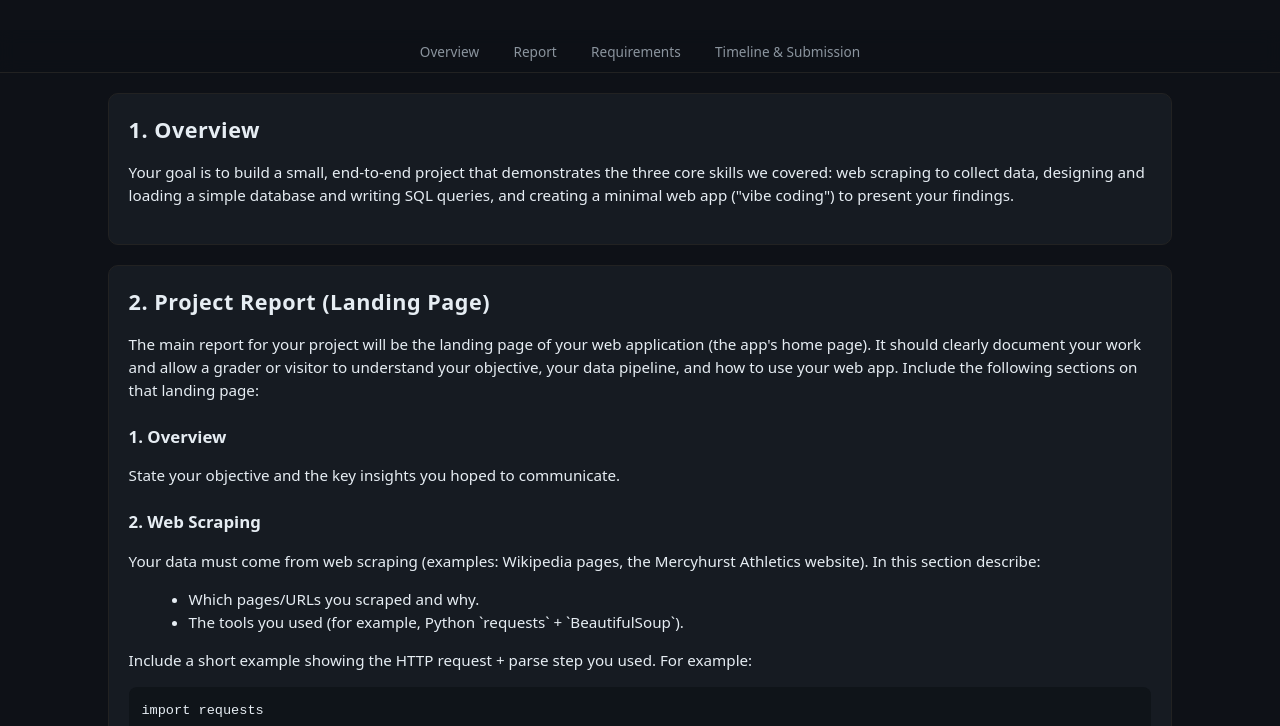
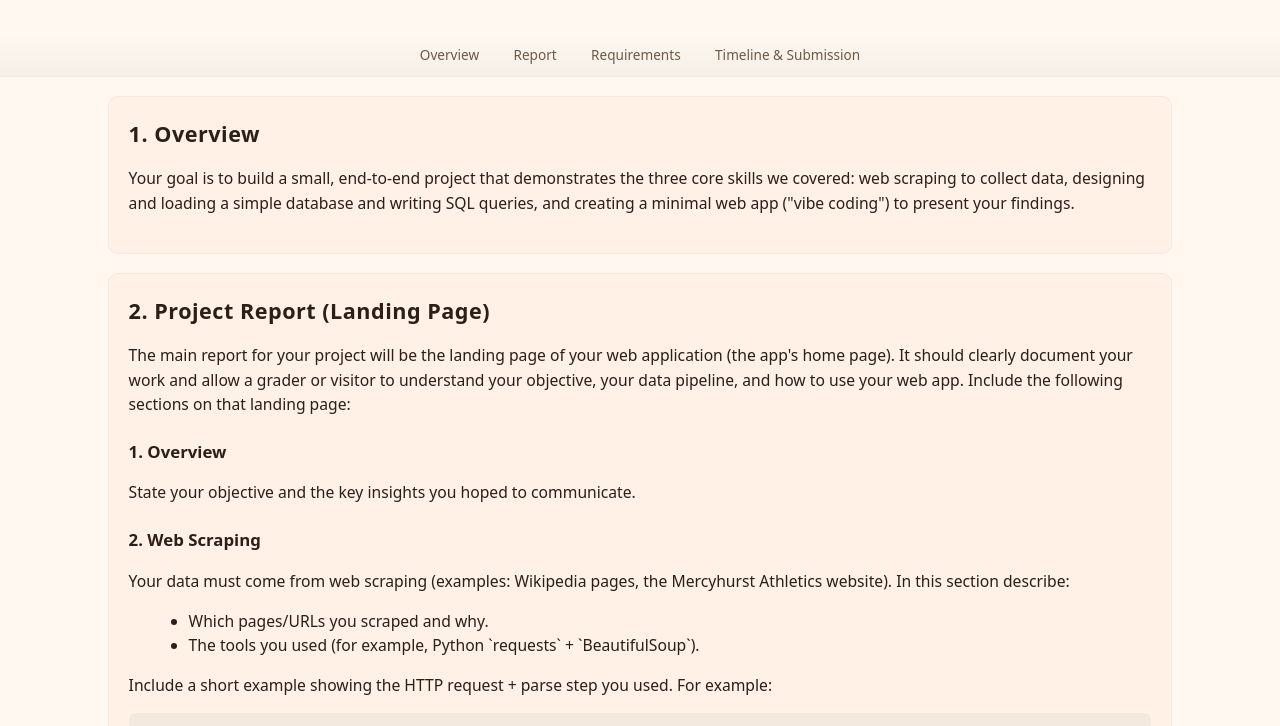
Before and after one commit to bendazz/football-analytics-project, a plain HTML site: page index.html in a window 1280 px wide. Shown: the part 116-842 px from the top of the page. Drawn offline with Linux system fonts and the light colour scheme.

Commit message:
styling change

```diff
--- a/index.html
+++ b/index.html
@@ -7,42 +7,43 @@
   <meta name="description" content="Instructions for the Football Analytics final project." />
   <style>
     :root {
-      --bg: #0e1117;
-      --panel: #161b22;
-      --accent: #2ea44f;
-      --accent-alt: #58a6ff;
-      --text: #e6edf3;
-      --muted: #8b949e;
+      /* Lighter autumn / football palette */
+      --bg: #fff8f0; /* very pale warm cream */
+      --panel: #fff1e6; /* soft tan panel */
+      --accent: #b85a12; /* burnt orange */
+      --accent-alt: #f0b36b; /* warm gold */
+      --text: #2b1f16; /* dark brown for text */
+      --muted: #6f5946; /* muted brown */
       --warn: #d29922;
-      --danger: #f85149;
+      --danger: #c94a3f;
       --radius: 10px;
       --font-stack: system-ui,-apple-system,BlinkMacSystemFont,"Segoe UI",Roboto,"Helvetica Neue",Ubuntu,sans-serif;
     }
     * { box-sizing: border-box; }
-    body { margin:0; font-family: var(--font-stack); background: var(--bg); color: var(--text); line-height:1.5; }
+    body { margin:0; font-family: var(--font-stack); background: var(--bg); color: var(--text); line-height:1.55; }
     header { padding:2.5rem 1.25rem 2rem; text-align:center; }
-    header h1 { margin:0 0 .75rem; font-size:clamp(1.9rem,5vw,2.6rem); }
+    header h1 { margin:0 0 .75rem; font-size:clamp(1.9rem,5vw,2.6rem); color:var(--accent); letter-spacing:.6px; }
     header p { margin:.25rem auto 0; max-width:750px; color:var(--muted); font-size:1.05rem; }
-    nav { position:sticky; top:0; background:rgba(14,17,23,.85); backdrop-filter:blur(8px); border-bottom:1px solid #222; z-index:50; }
+    nav { position:sticky; top:0; background:linear-gradient(180deg, rgba(255,248,240,0.95), rgba(245,238,230,0.95)); border-bottom:1px solid rgba(0,0,0,.06); z-index:50; }
     nav ul { list-style:none; display:flex; flex-wrap:wrap; gap:.5rem .75rem; margin:0; padding:.6rem 1rem; justify-content:center; }
-    nav a { text-decoration:none; color:var(--muted); padding:.35rem .7rem; border-radius:6px; font-size:.85rem; transition:.2s; }
+    nav a { text-decoration:none; color:var(--muted); padding:.35rem .7rem; border-radius:6px; font-size:.85rem; transition:.15s; }
     nav a:hover, nav a:focus { background:var(--panel); color:var(--text); }
     main { max-width:1100px; margin:0 auto; padding:0 1.1rem 4rem; }
-    section { background:var(--panel); margin:1.2rem 0; padding:1.25rem 1.25rem 1.4rem; border-radius:var(--radius); border:1px solid #222; }
+    section { background:var(--panel); margin:1.2rem 0; padding:1.25rem 1.25rem 1.4rem; border-radius:var(--radius); border:1px solid rgba(0,0,0,.04); }
     section h2 { margin:0 0 .85rem; font-size:1.35rem; letter-spacing:.5px; }
     h3 { margin:1.4rem 0 .6rem; font-size:1.05rem; }
-    p, li { font-size:.95rem; }
+    p, li { font-size:.98rem; }
     ul, ol { margin:.6rem 0 1rem 1.25rem; }
-    code { background:#1f2329; padding:.15rem .4rem; border-radius:5px; font-size:.85rem; }
-    pre { background:#0f1419; color:var(--text); padding:.8rem; border-radius:8px; overflow:auto; white-space:pre-wrap; word-break:break-word; font-size:.9rem; }
+    code { background:#f3e9df; padding:.15rem .4rem; border-radius:5px; font-size:.85rem; color:var(--text); }
+    pre { background:#f3e9df; color:var(--text); padding:.8rem; border-radius:8px; overflow:auto; white-space:pre-wrap; word-break:break-word; font-size:.9rem; }
     pre code { background:transparent; padding:0; border-radius:0; }
     .grid { display:grid; gap:1rem; }
     @media (min-width:900px) { .grid.cols-2 { grid-template-columns:1fr 1fr; } }
-    .pill { display:inline-block; padding:.27rem .6rem; background:#1f2329; border:1px solid #222; border-radius:20px; font-size:.7rem; letter-spacing:.5px; text-transform:uppercase; color:var(--muted); }
-    .accent { color:var(--accent-alt); }
-    a.inline { color:var(--accent-alt); text-decoration:none; }
+    .pill { display:inline-block; padding:.27rem .6rem; background:transparent; border:1px solid rgba(0,0,0,.04); border-radius:20px; font-size:.7rem; letter-spacing:.5px; text-transform:uppercase; color:var(--muted); }
+    .accent { color:var(--accent); }
+    a.inline { color:var(--accent); text-decoration:none; }
     a.inline:hover { text-decoration:underline; }
-    .callout { border-left:4px solid var(--accent-alt); padding:.65rem .9rem; background:#1f2329; margin:.85rem 0 1.1rem; border-radius:6px; }
+    .callout { border-left:4px solid var(--accent-alt); padding:.65rem .9rem; background:#fff6ee; margin:.85rem 0 1.1rem; border-radius:6px; }
     .warn { border-left-color:var(--warn); }
     .danger { border-left-color:var(--danger); }
     footer { text-align:center; padding:2.5rem 1rem 3rem; color:var(--muted); font-size:.75rem; }
```
